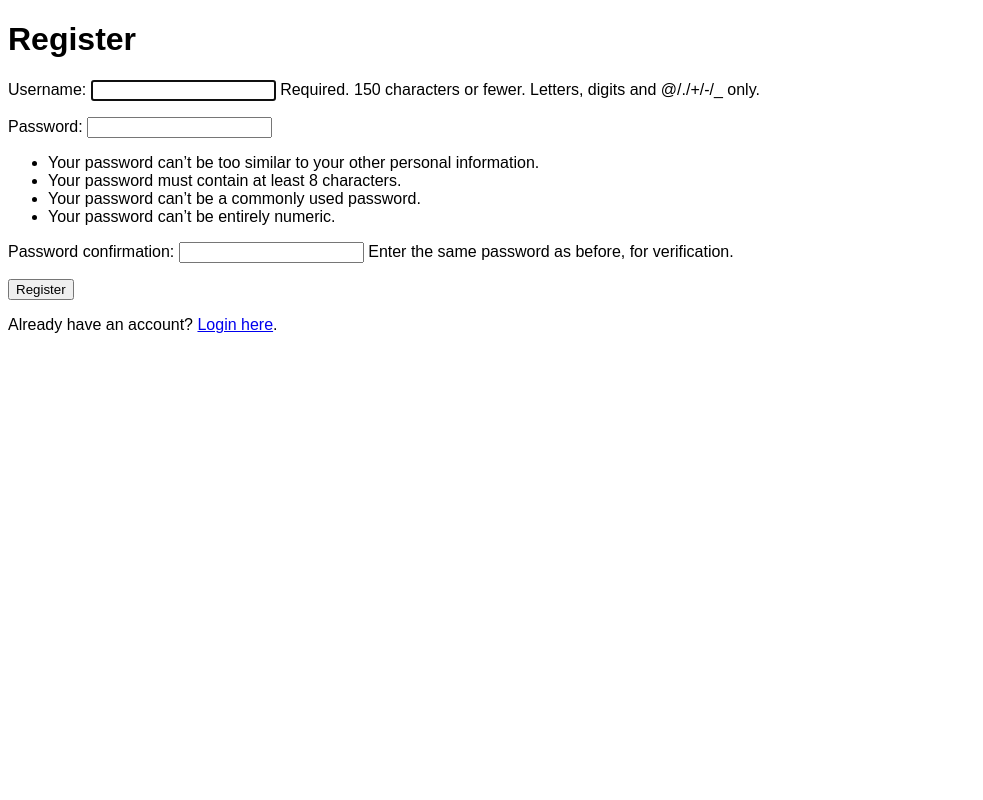
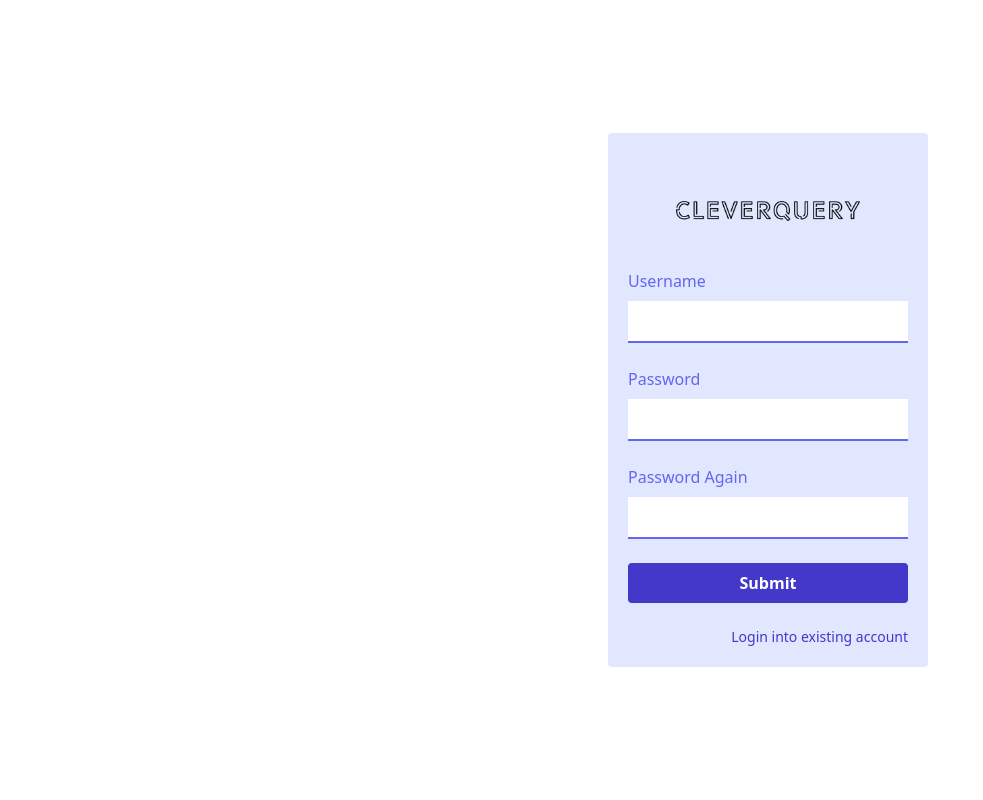
Before and after one commit to ghubrakesh/CleverQuery, a Django app: page /register/ in a window 1280 px wide. Shown: the whole page, without its empty margins (0-983 px from the left). Run offline with Django 4.2, Linux system fonts and the light colour scheme; some libraries are stand-ins or nearby versions.

Commit message:
fixed UI bugs and improvements

```diff
--- a/core/static/styles.css
+++ b/core/static/styles.css
@@ -1,14 +1,9 @@
 /* core/static/styles.css */
 
 /* General Styles */
-body {
-    font-family: Arial, sans-serif;
-    top: 40px;
-    overflow-x:hidden;
-}
 
 /* Menubar */
-.menubar {
+/* .menubar {
     display: flex;
     justify-content: space-between;
     align-items: center;
@@ -20,7 +15,7 @@ body {
     left: 0;
     right: 0;
     z-index: 1000;
-}
+} */
 
 .menubar .logo {
     font-size: 20px;
@@ -369,3 +364,41 @@ body {
     font-size: 16px;
     color: #333; /* Dark text color */
 }
+
+
+
+/*  backhodi */
+.container {
+  width: 100%;
+  height: 100vh;
+  display: flex;
+  flex-direction: column;
+  justify-content: center;
+  align-items: center;
+}
+
+h1 {
+  font-size: 120px;
+  text-transform: uppercase;
+  font-family: 'Gambetta', serif;
+  letter-spacing: -3px;
+  transition: 700ms ease;
+  font-variation-settings: "wght" 311;
+  margin-bottom: 0.8rem;
+  color: Blue;
+  outline: none;
+  text-align: center;
+}
+
+h1:hover {
+  font-variation-settings: "wght" 582;
+  letter-spacing: 1px;
+}
+
+p {
+  font-size: 1.2em;
+  line-height: 150%;
+  text-align: left;
+  color: rgb(0, 0, 0);
+  letter-spacing: .5px;
+}
--- a/core/templates/base.html
+++ b/core/templates/base.html
@@ -7,80 +7,64 @@
     <link rel="stylesheet" href="/static/styles.css">
     <script src="https://cdn.tailwindcss.com"></script>
 </head>
-<body class="mt-20">
-    <!-- Menubar -->
-    <header class="menubar">
-        <div class="logo">CleverQuery</div>
-        <nav>
+<body>
 {% if user.is_authenticated %}
-                <a href="{% url 'home' %}">Home</a>
-                <a href="{% url 'logout' %}">Logout</a>
-            {% else %}
-                <a href="{% url 'login' %}">Login</a>
-                <a href="{% url 'register' %}">Register</a>
-            {% endif %}
-            <button id="toggle-sidebar" class="toggle-button">☰</button>
-        </nav>
-    </header>
-
-    <!-- Main Layout -->
-    <div class="main-layout">
-        <!-- Sidebar -->
-        <aside class="sidebar transition-transform duration-300 transform -translate-x-full z-1000" id="sidebar">
-            <div class="sidebar-content">
-                <div class="sidebar-header">
-                    <button id="new-chat" class="new-chat-button">+ New Chat</button>
+  <div class="min-h-screen flex flex-col flex-auto flex-shrink-0 antialiased bg-gray-50 text-gray-800">
+    <div class="fixed flex flex-col top-0 left-0 w-64 bg-white h-full border-r">
+        <div class="flex items-center justify-center h-14 border-b">
+        <a href="/"><img class="p-12" src="/static/logo.png" alt="CleverQuery"/></a>
         </div>
-                <div class="search-bar">
-                    <input type="text" placeholder="Search...">
-                </div>
-                <div class="chat-list">
-                    <h3>All Chats</h3>
-                    <ul id="session-list">
-                        {% for session in sessions %}
-                            <li data-session-id="{{ session.id }}">
-                                <a href="{% url 'session_detail' session.id %}">{{ session.title }}</a>
-                                <span class="menu-icon" onclick="toggleMenu(this)">⋮</span>
-                                <div class="dropdown-menu">
-                                    <button onclick="editSessionTitle('{{ session.id }}', '{{ session.title }}')">Edit Title</button>
-                                    <button onclick="deleteSession('{{ session.id }}')">Delete Session</button>
+        <div class="overflow-y-auto overflow-x-hidden flex-grow">
+        <ul class="flex flex-col py-4 space-y-1">
+            <li class="px-5">
+                <div class="flex flex-row items-center h-8">
+                    <div class="text-sm font-light tracking-wide text-gray-500">Actions</div>
                 </div>
                 </li>
+                <li>
+                <a href="/" class="relative flex flex-row items-center h-11 focus:outline-none hover:bg-gray-50 text-gray-600 hover:text-gray-800 border-l-4 border-transparent hover:border-indigo-500 pr-6">
+                    <span class="inline-flex justify-center items-center ml-4">
+                        <svg class="w-5 h-5" fill="none" stroke="currentColor" viewBox="0 0 24 24" xmlns="http://www.w3.org/2000/svg"><path stroke-linecap="round" stroke-linejoin="round" stroke-width="2" d="M12 4v16m8-8H4"></path></svg>
+                    </span>
+                    <span class="ml-2 text-sm tracking-wide truncate">New Chat</span>
+                </a>
+                </li>
+            <li class="px-5">
+            <div class="flex flex-row items-center h-8">
+                <div class="text-sm font-light tracking-wide text-gray-500">History</div>
+            </div>
+            {% for session in sessions reversed %}
+            </li>
+            <li>
+            <a href="/session/{{ session.id }}" class="relative flex flex-row items-center h-11 focus:outline-none hover:bg-gray-50 text-gray-600 hover:text-gray-800 border-l-4 border-transparent hover:border-indigo-500 pr-6">
+                {% comment %} <span class="inline-flex justify-center items-center ml-4">
+                <svg class="w-5 h-5" fill="none" stroke="currentColor" viewBox="0 0 24 24" xmlns="http://www.w3.org/2000/svg"><path stroke-linecap="round" stroke-linejoin="round" stroke-width="2" d="M20 13V6a2 2 0 00-2-2H6a2 2 0 00-2 2v7m16 0v5a2 2 0 01-2 2H6a2 2 0 01-2-2v-5m16 0h-2.586a1 1 0 00-.707.293l-2.414 2.414a1 1 0 01-.707.293h-3.172a1 1 0 01-.707-.293l-2.414-2.414A1 1 0 006.586 13H4"></path></svg>
+                </span> {% endcomment %}
+                <span class="ml-2 text-sm tracking-wide truncate">{{ session.title }}</span>
+                <span class="px-2 py-0.5 ml-auto text-xs font-medium tracking-wide text-indigo-500 bg-indigo-50 rounded-full">New</span>
+            </a>
+            </li>
             {% endfor %}
+            <div class="fixed bottom-0 left-0 w-64 bg-white border-r">
+                <a href="/logout" class="relative flex flex-row items-center h-11 focus:outline-none hover:bg-gray-50 text-gray-600 hover:text-gray-800 border-l-4 border-transparent hover:border-indigo-500 pr-6">
+                    <span class="inline-flex justify-center items-center ml-4">
+                        <svg class="w-5 h-5" fill="none" stroke="currentColor" viewBox="0 0 24 24" xmlns="http://www.w3.org/2000/svg"><path stroke-linecap="round" stroke-linejoin="round" stroke-width="2" d="M17 16l4-4m0 0l-4-4m4 4H7m6 4v1a3 3 0 01-3 3H6a3 3 0 01-3-3V7a3 3 0 013-3h4a3 3 0 013 3v1"></path></svg>
+                    </span>
+                    <span class="ml-2 text-sm tracking-wide truncate">Logout</span>
+                    </a>
+            </div>
         </ul>
     </div>
-                <div class="user-info">
-                    <img src="{% if user.profile_picture %}{{ user.profile_picture.url }}{% else %}/static/user.png{% endif %}" alt="User Avatar" class="avatar">
-                    <span>{{ user.username }}</span>
 </div>
-            </div>
-        </aside>
+{% endif %}
+    <div class="content flex flex-col right-0 ml-64 bg-white h-full" id="content">
 
-        <!-- Content -->
-        <div class="content transition-transform duration-300 transform" id="content">
         {% block content %}
         {% endblock %}
     </div>
     </div>
 
-    <script>
-        // Toggle sidebar
-        document.getElementById('toggle-sidebar').addEventListener('click', function() {
-            const sidebar = document.getElementById('sidebar');
-            const content = document.getElementById('content');
-
-            if (sidebar.classList.contains('-translate-x-full')) {
-            sidebar.classList.remove('-translate-x-full');
-            content.classList.add('ml-64');
-            content.classList.remove('ml-0');
-            } else {
-            sidebar.classList.add('-translate-x-full');
-            content.classList.remove('ml-64');
-            content.classList.add('ml-0');
-            }
-        });
-        </script>
-
+    </div>
     <script>
         // Toggle dropdown menu
         function toggleMenu(element) {
--- a/core/templates/register.html
+++ b/core/templates/register.html
@@ -1,20 +1,54 @@
-<!DOCTYPE html>
-<html lang="en">
-<head>
-    <meta charset="UTF-8">
-    <meta name="viewport" content="width=device-width, initial-scale=1.0">
-    <title>Register</title>
-    <link rel="stylesheet" href="/static/styles.css">
-</head>
-<body>
-    <div class="container">
-        <h1>Register</h1>
+<!-- core/templates/login.html -->
+
+{% extends 'base.html' %}
+
+{% block title %}
+    Login - CleverQuery
+{% endblock %}
+
+{% block content %}
+
+<div class="flex h-screen">
+    <div class="w-full max-w-xs m-auto bg-indigo-100 rounded p-5">
+        <header>
+            <img class="p-12" src="/static/logo.png" alt="CleverQuery"/>
+        </header>
         <form method="post">
             {% csrf_token %}
-            {{ form.as_p }}
-            <button type="submit">Register</button>
+            {% if form.errors %}
+                <div class="mb-4 text-red-500">
+                    <ul>
+                        {% for field in form %}
+                            {% for error in field.errors %}
+                                <li>Error: {{ error }}</li>
+                            {% endfor %}
+                        {% endfor %}
+                        {% for error in form.non_field_errors %}
+                            <li>{{ error }}</li>
+                        {% endfor %}
+                    </ul>
+                </div>
+            {% endif %}
+            <div>
+                <label class="block mb-2 text-indigo-500" for="username">Username</label>
+                <input class="w-full p-2 mb-6 text-indigo-700 border-b-2 border-indigo-500 outline-none focus:bg-gray-300" type="text" name="username" id="username">
+            </div>
+            <div>
+                <label class="block mb-2 text-indigo-500" for="password1">Password</label>
+                <input class="w-full p-2 mb-6 text-indigo-700 border-b-2 border-indigo-500 outline-none focus:bg-gray-300" type="password" name="password1" id="password1">
+            </div>
+            <div>
+                <label class="block mb-2 text-indigo-500" for="password2">Password Again</label>
+                <input class="w-full p-2 mb-6 text-indigo-700 border-b-2 border-indigo-500 outline-none focus:bg-gray-300" type="password" name="password2" id="password2">
+            </div>
+            <div>
+                <input class="w-full bg-indigo-700 hover:bg-pink-700 text-white font-bold py-2 px-4 mb-6 rounded" type="submit">
+            </div>
         </form>
-        <p>Already have an account? <a href="{% url 'login' %}">Login here</a>.</p>
+        <footer>
+            {% comment %} <a class="text-indigo-700 hover:text-pink-700 text-sm float-left" href="#">Forgot Password?</a> {% endcomment %}
+            <a class="text-indigo-700 hover:text-pink-700 text-sm float-right" href="{% url 'login' %}">Login into existing account</a>
+        </footer>
     </div>
-</body>
-</html>
+</div>
+{% endblock %}
--- a/core/views.py
+++ b/core/views.py
@@ -50,8 +50,9 @@ def register_view(request):
     if request.method == "POST":
         form = UserCreationForm(request.POST)
         if form.is_valid():
-            form.save()
-            return redirect("login")
+            user = form.save()
+            auth_login(request, user)
+            return redirect("/")
     else:
         form = UserCreationForm()
     return render(request, "register.html", {"form": form})
@@ -97,6 +98,9 @@ def delete_session(request, session_id):
 @login_required
 def session_detail(request, session_id):
     session = Session.objects.get(id=session_id)
+    if not session.document_set.exists():
+        return render(request, "error.html", {"message": "No document found."})
+
     queries = Query.objects.filter(session=session)
     identity_keywords = ["who are you", "what are you", "your name", "your identity"]
     model_keywords = ["which model are you", "what model are you", "powered by", "based on"]
```
Also changed, not shown: core/templates/error.html (+11 -6 lines), core/templates/home.html (+5 -5 lines), core/templates/login.html (+24 -12 lines), core/templates/session_detail.html (+27 -13 lines), core/static/bot.png (added), core/static/logo.png (added), core/static/user.png, db.sqlite3, 2 other files. Lines whose indentation alone changed are shown as unchanged.
